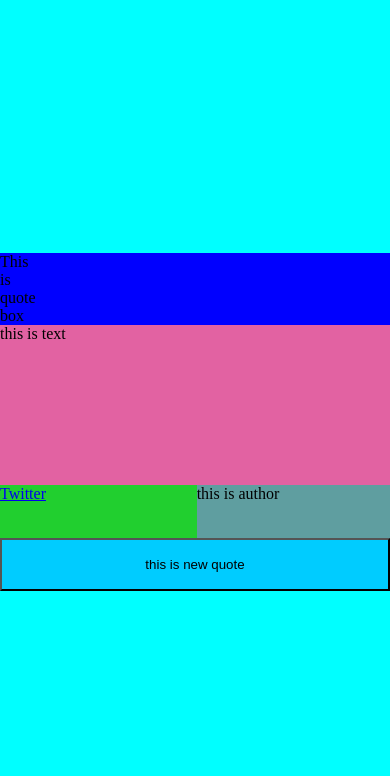
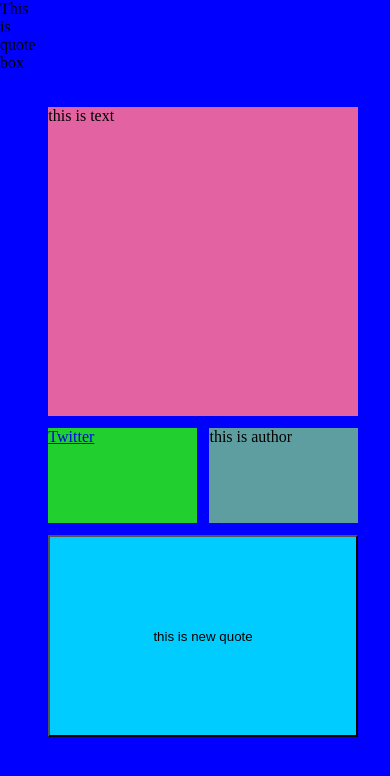
Before and after one commit to deepelegant99/random_quote_machine, a React (Create React App) app: page / in a window 390 px wide. Shown: the top 776 px of the page. Built offline with nearby package versions, Linux system fonts and the light colour scheme.

Commit message:
added grid gaps

```diff
--- a/src/css/App.css
+++ b/src/css/App.css
@@ -91,48 +91,50 @@ body #root #quote-box #tweet-quote {
   body #root #quote-box {
     background-color: blue;
     width: 100%;
-    height: 40%;
+    height: 100%;
     display: -ms-grid;
     display: grid;
+    grid-gap: 0.8em;
     -ms-grid-columns: (1fr)[12];
         grid-template-columns: repeat(12, 1fr);
-    -ms-grid-rows: (1fr)[6];
-        grid-template-rows: repeat(6, 1fr);
+    -ms-grid-rows: (1fr)[8];
+        grid-template-rows: repeat(8, 1fr);
         grid-template-areas: ". . . . . . . . . . . ."
- "g g g g g g g g g g g g"
- "g g g g g g g g g g g g"
- "g g g g g g g g g g g g"
- "t t t t t t a a a a a a"
- "b b b b b b b b b b b b"
- "b b b b b b b b b b b b";
+ ". g g g g g g g g g g ."
+ ". g g g g g g g g g g ."
+ ". g g g g g g g g g g ."
+ ". t t t t t a a a a a ."
+ ". b b b b b b b b b b ."
+ ". b b b b b b b b b b ."
+ ". . . . . . . . . . . .";
   }
   body #root #quote-box #text {
     background-color: #e262a2;
     -ms-grid-row: 2;
     -ms-grid-row-span: 3;
-    -ms-grid-column: 1;
-    -ms-grid-column-span: 12;
+    -ms-grid-column: 2;
+    -ms-grid-column-span: 10;
     grid-area: g;
   }
   body #root #quote-box #author {
     background-color: cadetblue;
     -ms-grid-row: 5;
     -ms-grid-column: 7;
-    -ms-grid-column-span: 6;
+    -ms-grid-column-span: 5;
     grid-area: a;
   }
   body #root #quote-box button {
     background-color: #00ccff;
     -ms-grid-row: 6;
     -ms-grid-row-span: 2;
-    -ms-grid-column: 1;
-    -ms-grid-column-span: 12;
+    -ms-grid-column: 2;
+    -ms-grid-column-span: 10;
     grid-area: b;
   }
   body #root #quote-box #tweet-quote {
     -ms-grid-row: 5;
-    -ms-grid-column: 1;
-    -ms-grid-column-span: 6;
+    -ms-grid-column: 2;
+    -ms-grid-column-span: 5;
     grid-area: t;
     background-color: #21cf2f;
   }
--- a/src/css/App.scss
+++ b/src/css/App.scss
@@ -70,18 +70,20 @@ body {
       #quote-box {
         background-color: blue;
         width: 100%;
-        height: 40%;
+        height: 100%;
         display: grid;
+        grid-gap: 0.8em;
         grid-template-columns: repeat(12, 1fr);
-        grid-template-rows: repeat(6, 1fr);
+        grid-template-rows: repeat(8, 1fr);
         grid-template-areas:
         ". . . . . . . . . . . ."
-        "g g g g g g g g g g g g"
-        "g g g g g g g g g g g g"
-        "g g g g g g g g g g g g"
-        "t t t t t t a a a a a a"
-        "b b b b b b b b b b b b"
-        "b b b b b b b b b b b b";
+        ". g g g g g g g g g g ."
+        ". g g g g g g g g g g ."
+        ". g g g g g g g g g g ."
+        ". t t t t t a a a a a ."
+        ". b b b b b b b b b b ."
+        ". b b b b b b b b b b ."
+        ". . . . . . . . . . . .";
 
         #text{
             background-color: rgb(226, 98, 162);
```
Also changed, not shown: 1 other file (tests, documents, lock files or other folders).
